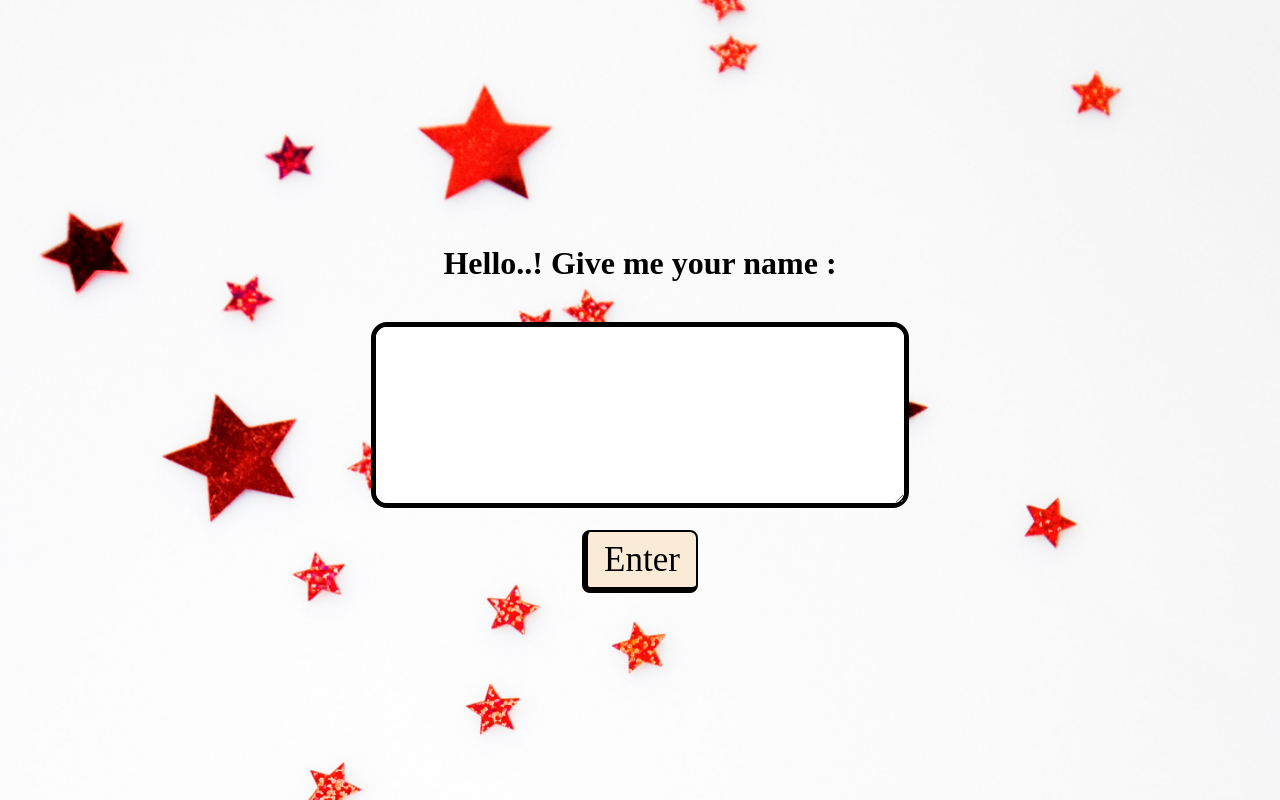
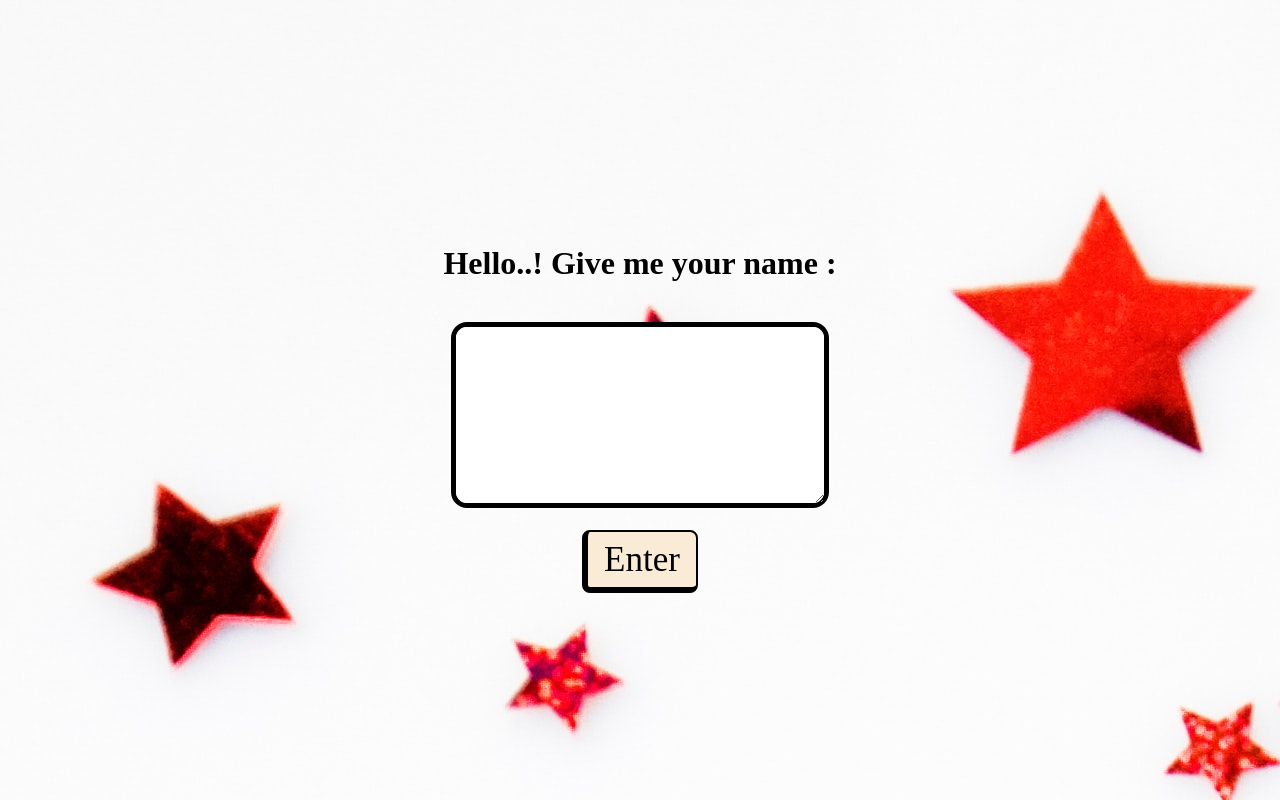
Before and after one commit to roht2103/birthday-present, a plain HTML site: page index.html in a window 1280 px wide. Drawn offline with Linux system fonts and the light colour scheme.

Commit message:
set image

```diff
--- a/style.css
+++ b/style.css
@@ -7,14 +7,13 @@ body{
 
 .bg-img{
     background-image: url("birthday 3.jpg");
-    background-size: cover;
     background-repeat: no-repeat;
 
 }
 textarea{
     display: flex;
     height: 3rem;
-    width: 50vh;
+    width: 30vh;
     padding: 4rem;
     font-size: 3rem;
     border: 5px solid black;
```
